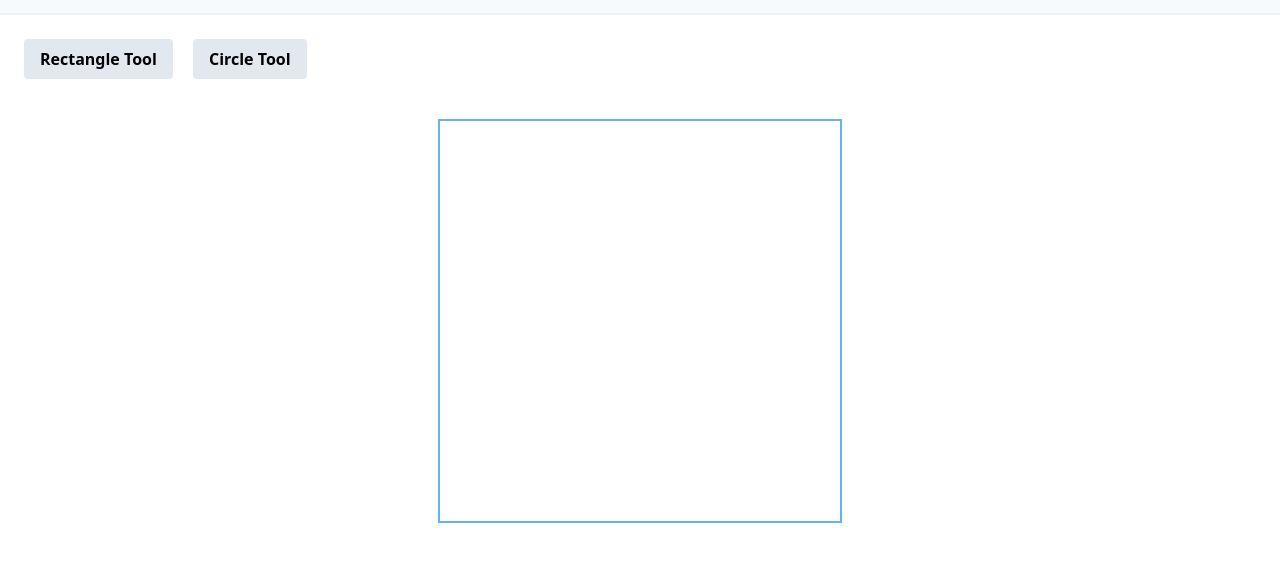
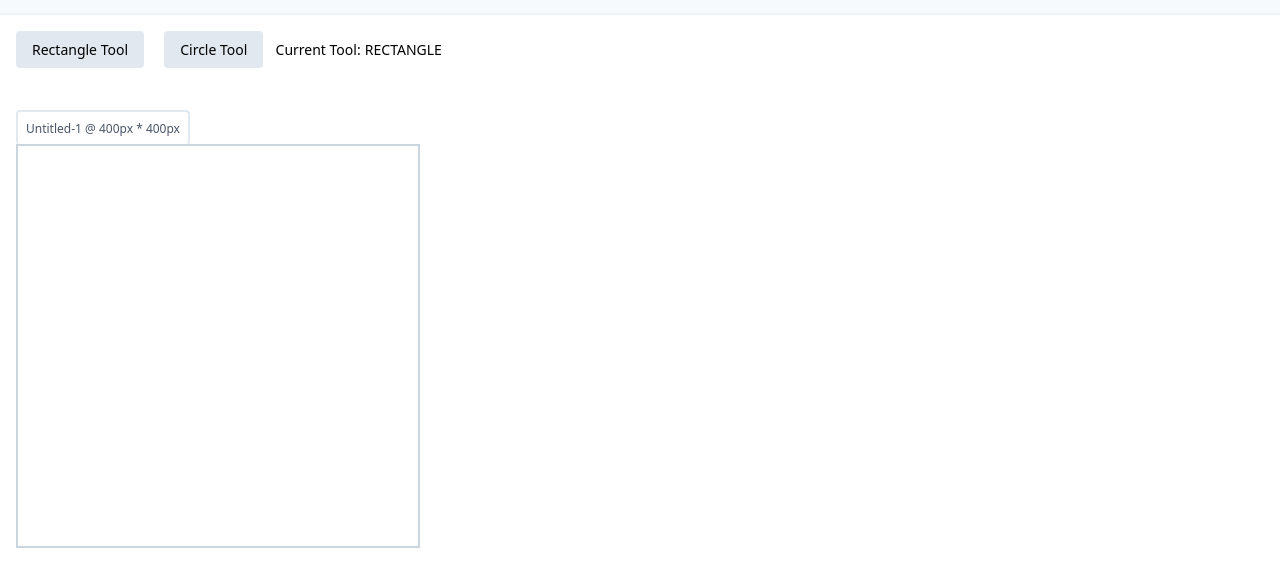
Before and after one commit to chavita1386/state-pattern-typescript, a website built with webpack: page src/index.html in a window 1280 px wide. Shown: the part 49-636 px from the top of the page. Built offline with nearby package versions, Linux system fonts and the light colour scheme.

```diff
--- a/src/css/tailwind/components/button.css
+++ b/src/css/tailwind/components/button.css
@@ -1,3 +1,9 @@
 .btn {
-  @apply px-4 py-2 m-2 font-bold text-black bg-gray-300 rounded;
+  font-weight: 500;
+  @apply px-4 py-2 m-2 text-sm text-black bg-gray-300 rounded;
 }
+
+.label {
+  font-weight: 500;
+  @apply text-sm uppercase;
+}
--- a/src/css/tailwind/layout/canvas.css
+++ b/src/css/tailwind/layout/canvas.css
@@ -1,3 +1,3 @@
 .canvas {
-  @apply mx-auto border-2 border-blue-400 border-solid;
+  @apply relative bg-white border-2 border-gray-400 border-solid;
 }
--- a/src/css/tailwind/layout/container.css
+++ b/src/css/tailwind/layout/container.css
@@ -1,3 +1,17 @@
 .container {
   @apply p-4 mx-auto;
 }
+
+.container--tools {
+  @apply p-2;
+}
+
+.container--canvas {
+  @apply my-5;
+}
+
+.container--canvas::before {
+  content: 'Untitled-1 @ 400px * 400px';
+  top: -5px;
+  @apply relative p-2 text-xs text-gray-700 border-t-2 border-l-2 border-r-2 border-solid rounded;
+}
--- a/src/index.html
+++ b/src/index.html
@@ -11,7 +11,7 @@
         <h1 class="title">State Pattern</h1>
       </div>
     </header>
-    <div class="container">
+    <div class="container container--tools">
       <section class="tools">
         <button
           id="btnRectangle"
@@ -23,10 +23,13 @@
         <button id="btnCircle" class="btn btn--circle" data-name="circle">
           Circle Tool
         </button>
-        <span id="currentTool" class="currentTool label"></span>
+        <p class="inline-block">
+          <span class="text-sm">Current Tool:</span>
+          <span id="currentTool" class="currentTool label"></span>
+        </p>
       </section>
     </div>
-    <div class="container flex items-center justify-center">
+    <div class="container m-2 container--canvas">
       <canvas id="mainCanvas" class="canvas" width="400" height="400" />
     </div>
   </body>
--- a/src/index.ts
+++ b/src/index.ts
@@ -2,6 +2,17 @@
 import Canvas from './state/canvas';
 import CircleTool from './state/circleTool';
 import RectangleTool from './state/rectangleTool';
+
+const tools = {
+  rectangle: {
+    instance: new RectangleTool(),
+    color: '#e7620b',
+  },
+  circle: {
+    instance: new CircleTool(),
+    color: '#336bff',
+  },
+};
 
 const mainCanvas = document.querySelector('#mainCanvas') as HTMLCanvasElement,
   mainCanvasLeft = mainCanvas.offsetLeft,
@@ -12,16 +23,9 @@
   labelCurrentTool = document.querySelector('#currentTool') as HTMLLabelElement;
 
 const canvas = new Canvas(context);
-const tools = {
-  rectangle: {
-    instance: new RectangleTool(),
-    color: '#e7620b',
-  },
-  circle: {
-    instance: new CircleTool(),
-    color: '#336bff',
-  },
-};
+canvas.currentTool = new RectangleTool();
+canvas.currentTool.color = '#e7620b';
+labelCurrentTool.textContent = 'rectangle';
 
 function selectTool() {
   const dataName = this.getAttribute('data-name');
```
